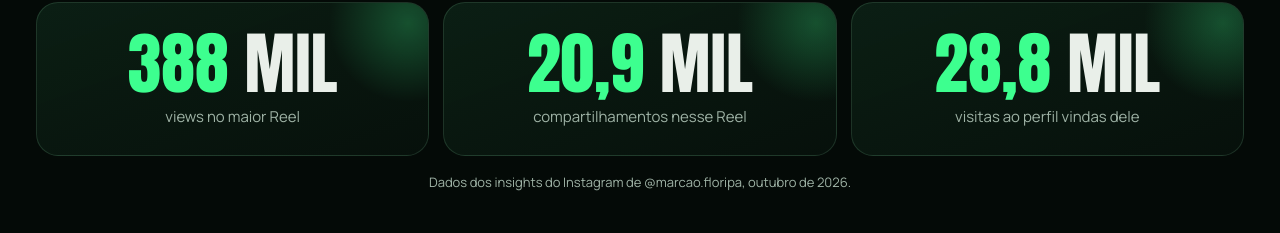
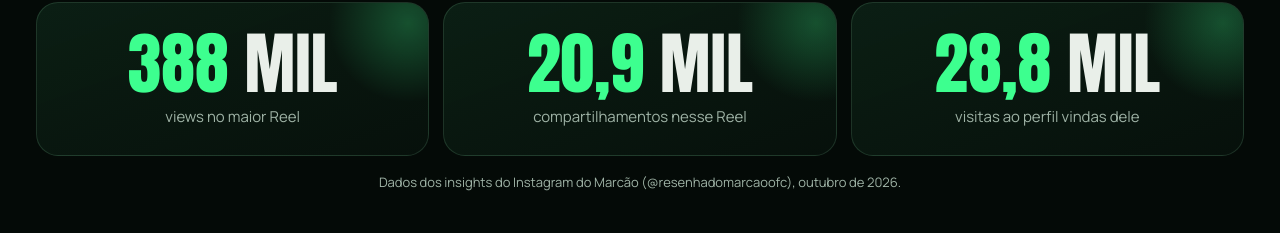
Before and after one commit to resenhadomarcao/resenhadomarcao.github.io, a plain HTML site: page index.html in a window 1280 px wide. Shown: the part 2967-3200 px from the top of the page. Drawn offline with Linux system fonts and the light colour scheme; a web font is replaced by a local one.

Commit message:
Instagram: novo @resenhadomarcaoofc
Co-Authored-By: Claude Opus 5.5 <noreply@anthropic.com>
Claude-Session: https://claude.ai/code/session_01W4VAZ8HexU6vvRkqKDJrGv

```diff
--- a/index.html
+++ b/index.html
@@ -357,7 +357,7 @@ dialog .x{position:absolute;top:-52px;right:0;width:44px;height:44px;border-radi
     <div class="num" data-r><b data-n="20.9" data-d="1" data-s=" MIL"><em>0</em></b><span>compartilhamentos nesse Reel</span></div>
     <div class="num" data-r><b data-n="28.8" data-d="1" data-s=" MIL"><em>0</em></b><span>visitas ao perfil vindas dele</span></div>
   </div>
-  <p class="note">Dados dos insights do Instagram de @marcao.floripa, outubro de 2026.</p>
+  <p class="note">Dados dos insights do Instagram do Marcão (@resenhadomarcaoofc), outubro de 2026.</p>
   <div class="two">
     <div class="panel" data-r style="text-align:left">
       <h3>Quem <span class="grad">assiste</span></h3>
@@ -450,7 +450,7 @@ dialog .x{position:absolute;top:-52px;right:0;width:44px;height:44px;border-radi
       <span class="eyebrow" style="justify-content:flex-start">Contato</span>
       <h2 style="margin-top:14px">Bora fazer uma <span class="script">Resenha</span>?</h2>
       <p class="lead" style="margin-left:0">Conta o que a sua marca precisa e a gente monta a proposta. Resposta em até 1 dia útil.</p>
-      <p class="wa">WhatsApp: <b>(48) 8804-5664</b><br>Instagram: <b>@marcao.floripa</b></p>
+      <p class="wa">WhatsApp: <b>(48) 8804-5664</b><br>Instagram: <a href="https://www.instagram.com/resenhadomarcaoofc/" target="_blank" rel="noopener" style="color:inherit"><b>@resenhadomarcaoofc</b></a></p>
     </div>
     <form class="form" id="form">
       <div class="rowf"><label for="fn">Seu nome<input id="fn" name="nome" autocomplete="name" required></label>
```
